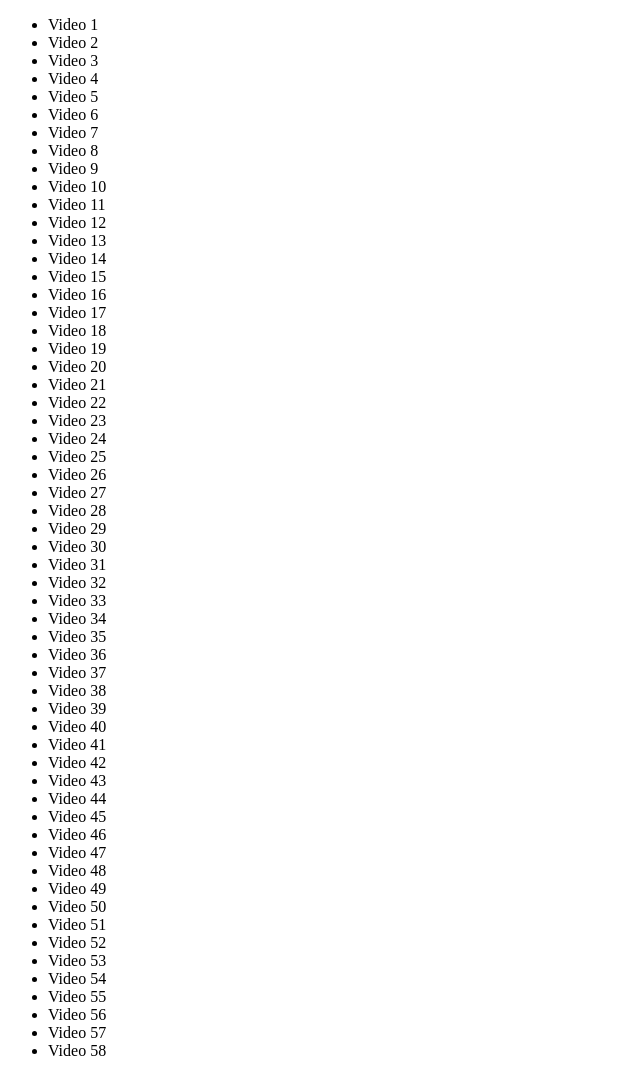
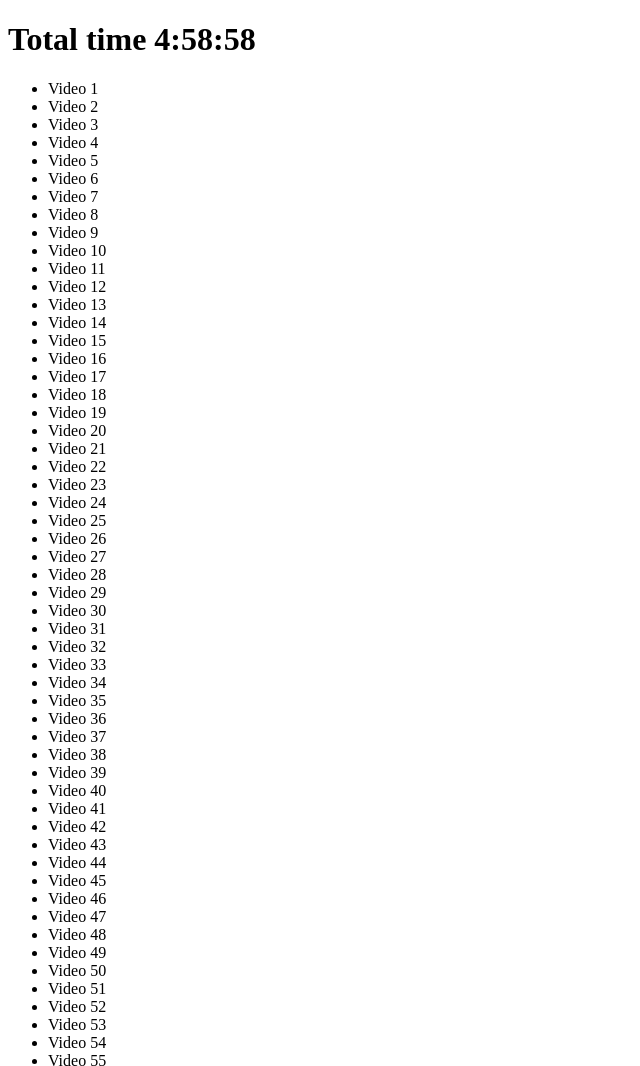
Before and after one commit to tjgillweb/JavaScript30, a plain HTML site: page 18 - Adding Up Times with Reduce/index.html in a window 1280 px wide. Shown: the top 1066 px of the page, without its empty margins (0-640 px from the left). Drawn offline with Linux system fonts and the light colour scheme.

Commit message:
Update script

```diff
--- a/18 - Adding Up Times with Reduce/index.html
+++ b/18 - Adding Up Times with Reduce/index.html
@@ -7,6 +7,7 @@
 </head>
 
 <body>
+  <h1 class="totalTime"></h1>
   <ul class="videos">
     <li data-time="5:43">
       Video 1
--- a/18 - Adding Up Times with Reduce/script.js
+++ b/18 - Adding Up Times with Reduce/script.js
@@ -0,0 +1,22 @@
+//const timeNodes = [...document.querySelectorAll('[data-time]')]; //spread operator
+//or use array.from
+const timeNodes = Array.from(document.querySelectorAll('[data-time]')); //anything with data-time attribute on it
+const totalTime = document.querySelector('.totalTime');
+
+// make an array of strings from an array of list items
+const seconds = timeNodes.map(node => node.dataset.time).map(timeCode => {
+    const [mins, secs] = timeCode.split(":").map(parseFloat);
+    return (mins * 60) + secs;
+    //console.log(mins, secs);
+}).reduce((total, vidSeconds) => total + vidSeconds);
+//console.log(seconds);
+
+let secondsLeft = seconds;
+const hours = Math.floor(secondsLeft / 3600);
+secondsLeft = secondsLeft % 3600;
+
+const mins = Math.floor(secondsLeft / 60);
+secondsLeft = secondsLeft % 60;
+console.log(hours, mins, secondsLeft);
+
+totalTime.innerHTML = `<span>Total time <b>${hours}</b>:<b>${mins}</b>:<b>${secondsLeft}</span>`;
```
